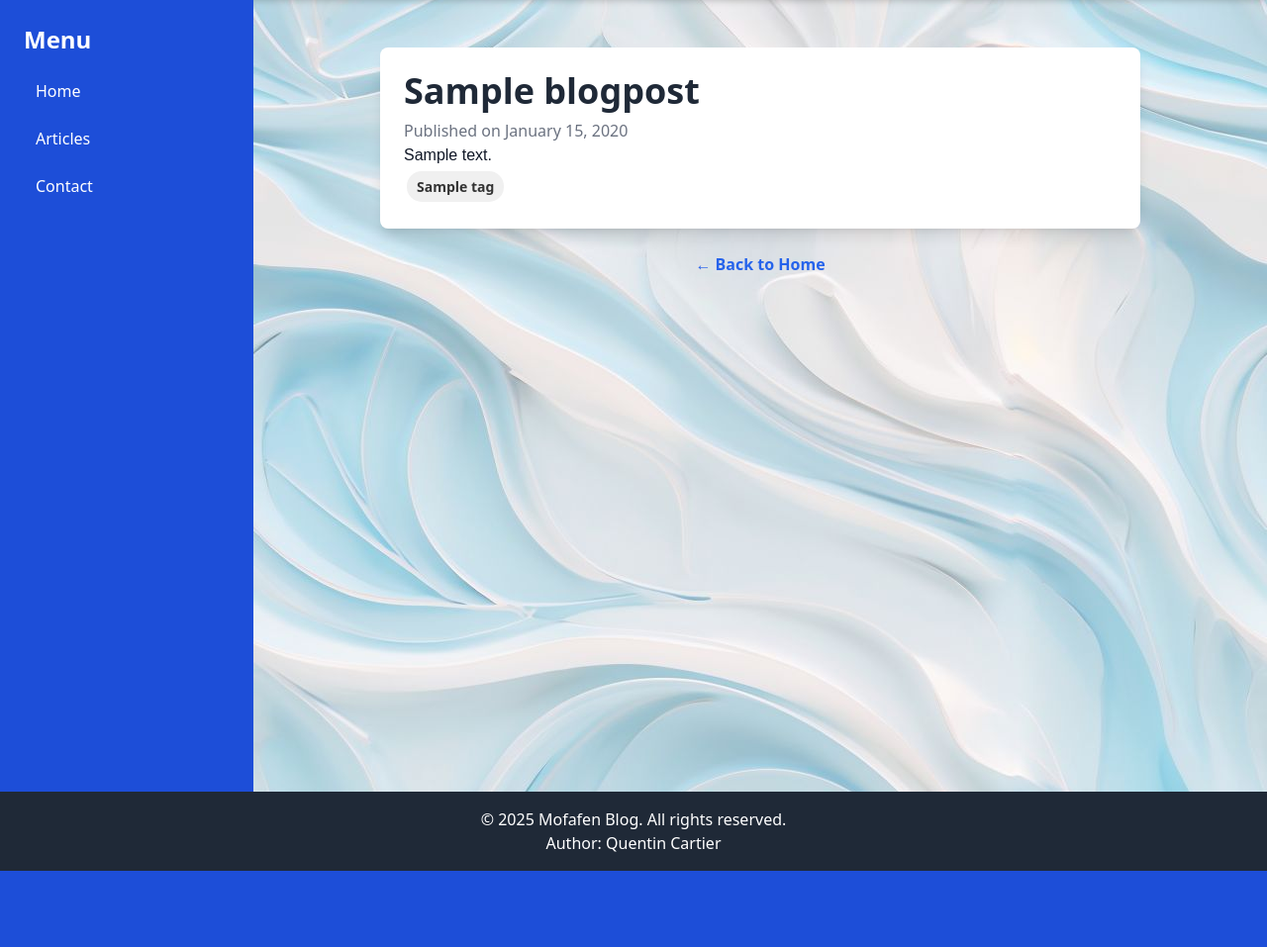
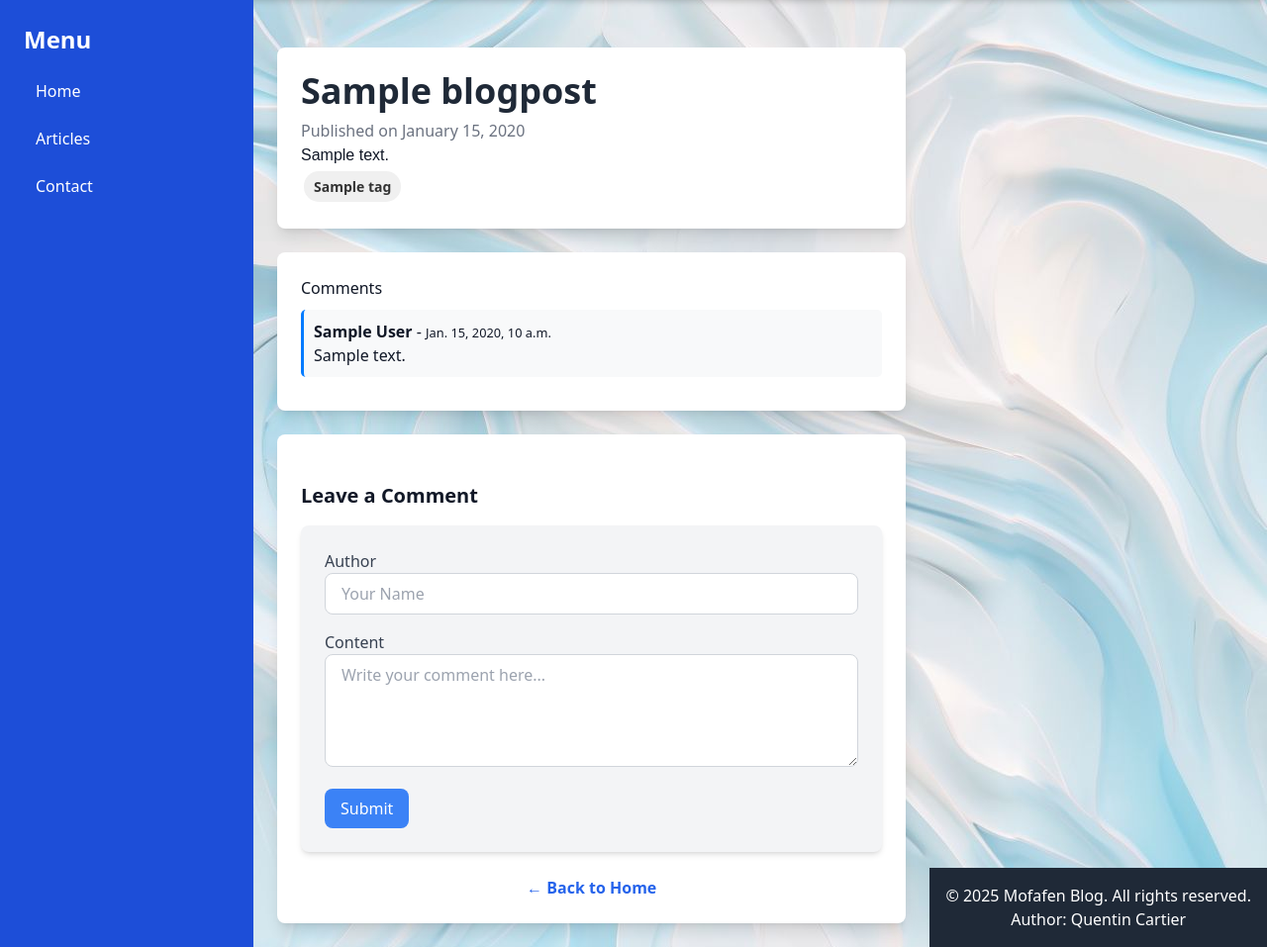
Before and after one commit to maishuji/tech_blog, a Django app: page /blog/1/ in a window 1280 px wide. Shown: the part 60-1017 px from the top of the page at 99% size. Before the commit the page ends 940 px from the top, so only its background shows below. Run offline with Django 4.2, Linux system fonts and the light colour scheme; tables that the repository leaves empty hold one stand-in row (values such as "Sample post"); some libraries are stand-ins or nearby versions.

Commit message:
Add comments (1st part)

```diff
--- a/blog_heho/blog/forms.py
+++ b/blog_heho/blog/forms.py
@@ -3,6 +3,7 @@
 '''
 from django import  forms
 from django.core.validators import EmailValidator
+from .models import Comment
 
 class ContactForm(forms.Form):
     '''
@@ -31,3 +32,27 @@
             attrs={'class': 'w-full p-4 border rounded-lg focus:ring-2 focus:ring-blue-500'}
         )
     )
+
+# pylint: disable=too-few-public-methods
+class CommentForm(forms.ModelForm):
+    '''
+    Comment form class used to show a form to add a comment to a blog post'''
+    class Meta:
+        '''
+        Meta class used to define the model and fields for the form
+        '''
+        model = Comment
+        fields = ["author", "content"]
+        widgets = {
+            "author": forms.TextInput(attrs={
+                "class": "w-full px-4 py-2 border border-gray-300 rounded-lg " \
+                    "focus:ring-2 focus:ring-blue-500 focus:outline-none",
+                "placeholder": "Your Name"
+            }),
+            "content": forms.Textarea(attrs={
+                "class": "w-full px-4 py-2 border border-gray-300 rounded-lg " \
+                    "focus:ring-2 focus:ring-blue-500 focus:outline-none",
+                "rows": 4,
+                "placeholder": "Write your comment here..."
+            }),
+        }
--- a/blog_heho/blog/models.py
+++ b/blog_heho/blog/models.py
@@ -36,9 +36,28 @@
     '''
     image = models.ImageField(upload_to="images/")
     uploaded_at = models.DateTimeField(auto_now_add=True)
+    objects = models.Manager()  # Fixes potential Pylint issues
+
 
     def __str__(self):
         '''
         String representation of the model
         '''
         return str(self.image)
+
+class Comment(models.Model):
+    '''
+    Model to store blog comments
+    '''
+    post = models.ForeignKey(BlogPost, on_delete=models.CASCADE, related_name="comments")
+    author = models.CharField(max_length=100)
+    content = models.TextField()
+    created_at = models.DateTimeField(auto_now_add=True)
+    objects = models.Manager()  # Fixes potential Pylint issues
+
+
+    def __str__(self):
+        '''
+        String representation of the model
+        '''
+        return f"Comment by {self.author} on {getattr(self.post, 'title', 'Unknown Post')}"
--- a/blog_heho/blog/static/css/style.css
+++ b/blog_heho/blog/static/css/style.css
@@ -76,6 +76,14 @@
     /*text-transform: uppercase;*/
 }
 
+.comment {
+    border-left: 3px solid #007bff;
+    margin: 10px 0;
+    padding: 10px;
+    background: #f8f9fa;
+    border-radius: 5px;
+}
+
 body{
     background-image: url("/static/images/bg_pattern1.png");
     background-repeat: repeat;  /* This makes the image repeat */
--- a/blog_heho/blog/templates/blog/blog_detail.html
+++ b/blog_heho/blog/templates/blog/blog_detail.html
@@ -17,6 +17,39 @@
     </p>
 </div>
 
+<div class="max-w-3xl mx-auto bg-white p-6 shadow-lg rounded-lg mt-6">
+<h2>Comments</h2>
+{% for comment in comments %}
+    <div class="comment">
+        <strong>{{ comment.author }}</strong> - <small>{{ comment.created_at }}</small>
+        <p>{{ comment.content }}</p>
+    </div>
+{% empty %}
+    <p>No comments yet. Be the first to comment!</p>
+{% endfor %}
+</div>
+<div class="max-w-3xl mx-auto bg-white p-6 shadow-lg rounded-lg mt-6">
+
+    <h3 class="text-xl font-semibold mt-6">Leave a Comment</h3>
+
+<form method="post" class="bg-gray-100 p-6 rounded-lg shadow-md mt-4">
+    {% csrf_token %}
+
+    {% for field in comment_form %}
+        <div class="mb-4">
+            <label class="block font-medium text-gray-700">{{ field.label }}</label>
+            {{ field }}
+            {% if field.errors %}
+                <p class="text-red-500 text-sm mt-1">{{ field.errors|striptags }}</p>
+            {% endif %}
+        </div>
+    {% endfor %}
+
+    <button type="submit" class="bg-blue-500 text-white px-4 py-2 rounded-lg hover:bg-blue-600">
+        Submit
+    </button>
+</form>
+
 <div class="text-center mt-6">
     <a href="{% url 'home' %}" class="text-blue-600 font-semibold">← Back to Home</a>
 </div>
--- a/blog_heho/blog/views.py
+++ b/blog_heho/blog/views.py
@@ -6,7 +6,7 @@
 from django.shortcuts import render, redirect, get_object_or_404
 from django.core.mail import send_mail
 from .models import BlogPost
-from .forms import ContactForm
+from .forms import ContactForm, CommentForm
 
 def blog_list(request):
     '''
@@ -29,7 +29,30 @@
     '''
     post = get_object_or_404(BlogPost, id=post_id)
     post.content = markdown.markdown(post.content, extensions=["extra", "fenced_code", "toc"])
-    return render(request, "blog/blog_detail.html", {"post": post})
+
+    # Add comments to the post
+    comments = post.comments.all()
+    comment_form = CommentForm()
+    #context = {
+    #    'post': post,
+    #    'comments': comments,
+    #    'comment_form': comment_form,
+    #}
+    if request.method == 'POST':
+        comment_form = CommentForm(request.POST)
+        if comment_form.is_valid():
+            comment = comment_form.save(commit=False)
+            comment.post = post
+            comment.save()
+            return redirect('blog_detail', post_id=post.id)
+    else:
+        comment_form = CommentForm()
+
+    return render(
+        request,
+        "blog/blog_detail.html",
+        {"post": post, "comments": comments, "comment_form": comment_form}
+    )
 
 def contact_view(request):
     '''
```
